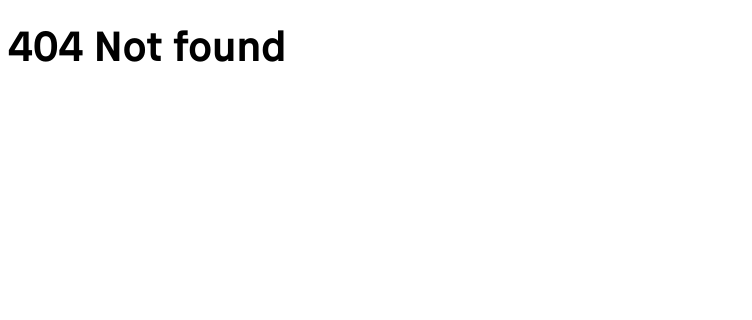
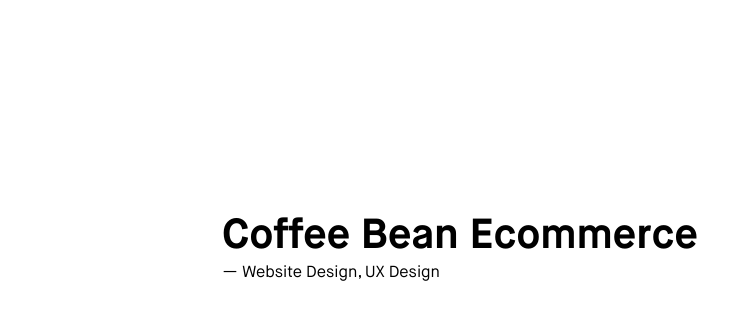
Before and after one commit to neilspurgeon/portfolio-react, a React app: page /coffeebeanecommerce in a window 1280 px wide. Before the commit this address had no page. Shown: the top 320 px of the page, without its empty margins (0-752 px from the left). Built offline with nearby package versions, Linux system fonts and the light colour scheme.

Commit message:
added test project

```diff
--- /dev/null
+++ b/src/projects/CoffeBeanEcomerce/CoffeBeanEcomerce.js
@@ -0,0 +1,15 @@
+import React from 'react';
+import ProjectHeader from 'components/ProjectHeader/ProjectHeader.js';
+
+const CoffeBeanEcomerce = () => {
+  return (
+    <div>
+      <ProjectHeader
+        title={'Coffee Bean Ecommerce'}
+        byLine={'— Website Design, UX Design'}
+      />
+    </div>
+  );
+};
+
+export default CoffeBeanEcomerce;
--- a/src/routes.js
+++ b/src/routes.js
@@ -1,12 +1,15 @@
 import React from 'react';
-import { Switch, Route, Redirect } from 'react-router-dom';
-import Home from './pages/Home/Home.js';
-import NotFound from './pages/NotFound/NotFound.js';
+import { Switch, Route } from 'react-router-dom';
+import Home from 'pages/Home/Home.js';
+import CoffeeBean from 'projects/CoffeBeanEcomerce/CoffeBeanEcomerce.js';
+import NotFound from 'pages/NotFound/NotFound.js';
+import styles from 'index.css';
 
 const Routes = (props) => (
-  <div>
+  <div className={styles.grid}>
     <Switch>
       <Route exact path="/" component={Home} />
+      <Route exact path="/coffeebeanecommerce" component={CoffeeBean} />
       <Route component={NotFound} />
     </Switch>
   </div>
```
